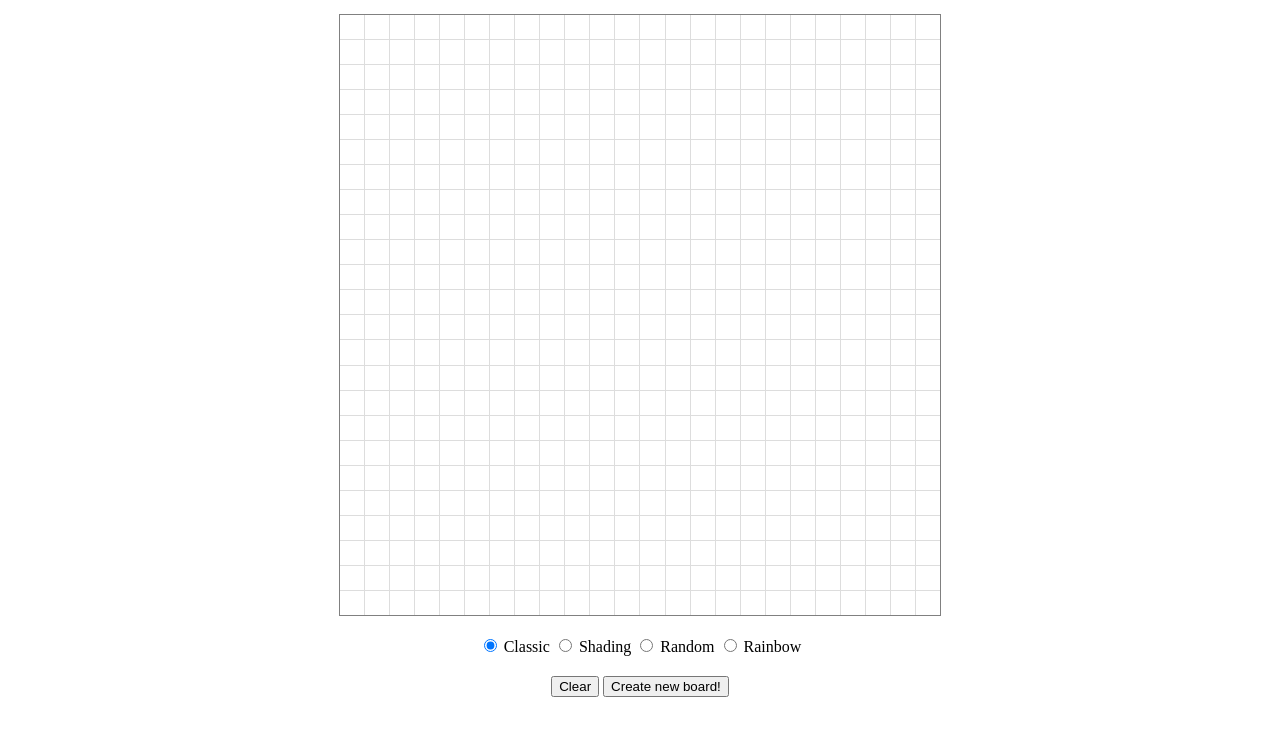
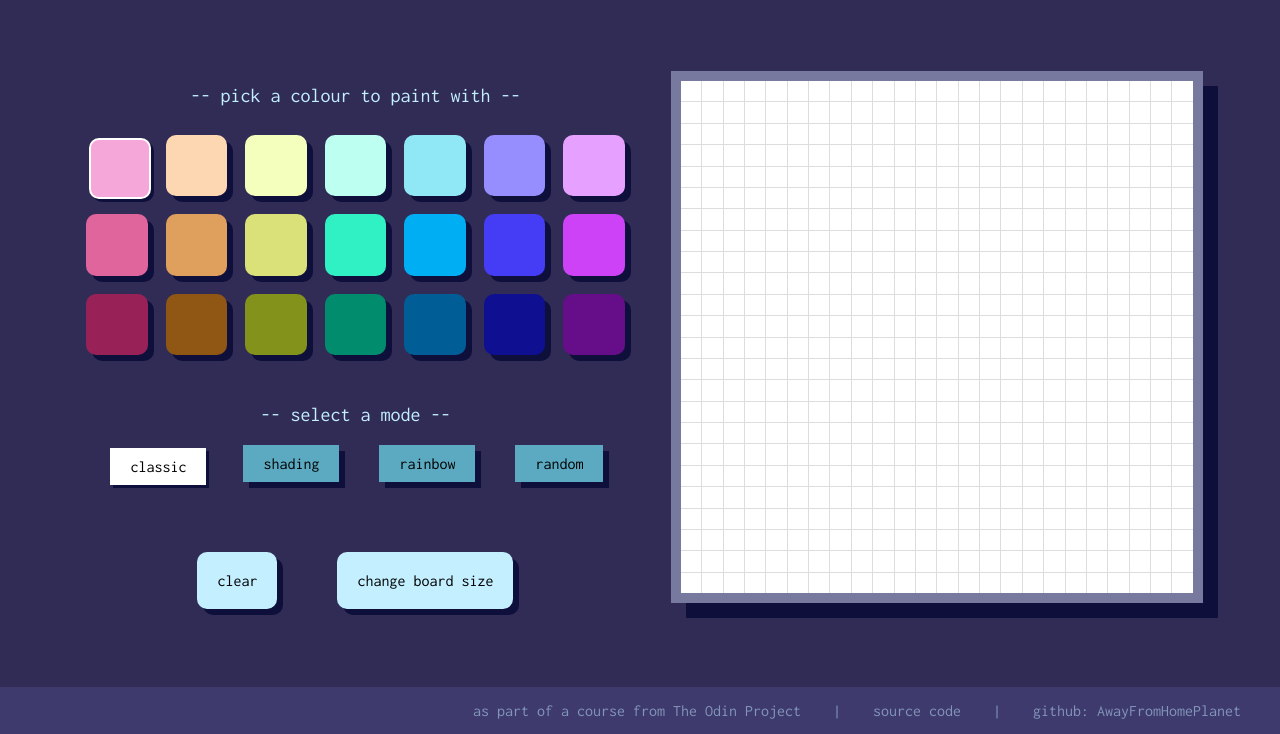
Before and after one commit to AwayFromHomePlanet/etch-a-sketch, a plain HTML site: page index.html in a window 1280 px wide. Shown: the part 66-800 px from the top of the page. Drawn offline with Linux system fonts and the light colour scheme.

Commit message:
Revamp design and layout

```diff
--- a/index.html
+++ b/index.html
@@ -5,30 +5,62 @@
         <link href="style.css" rel="stylesheet">
     </head>
     <body>
+        <h1>etch a sketch.</h1>
+        <div id="content">
+            <div id="controls">
+                <p id="colour-text">-- pick a colour to paint with --</p>
                 <div id="colours">
-            <div id="red" class="selected colour"></div>
+                    <div class="row">
+                        <div id="light-red" class="selected colour"></div>
+                        <div id="light-orange" class="colour"></div>
+                        <div id="light-yellow" class="colour"></div>
+                        <div id="light-green" class="colour"></div>
+                        <div id="light-blue" class="colour"></div>
+                        <div id="light-indigo" class="colour"></div>
+                        <div id="light-violet" class="colour"></div>
+                    </div>
+                    <div class="row">
+                        <div id="red" class="colour"></div>
                         <div id="orange" class="colour"></div>
                         <div id="yellow" class="colour"></div>
                         <div id="green" class="colour"></div>
-            <div id="teal" class="colour"></div>
+                        <div id="blue" class="colour"></div>
                         <div id="indigo" class="colour"></div>
-            <div id="purple" class="colour"></div>
+                        <div id="violet" class="colour"></div>
                     </div>
+                    <div class="row">
+                        <div id="dark-red" class="colour"></div>
+                        <div id="dark-orange" class="colour"></div>
+                        <div id="dark-yellow" class="colour"></div>
+                        <div id="dark-green" class="colour"></div>
+                        <div id="dark-blue" class="colour"></div>
+                        <div id="dark-indigo" class="colour"></div>
+                        <div id="dark-violet" class="colour"></div>
+                    </div>
+                </div>
+                <p>-- select a mode --</p>
+                <div id="modes">
+                    <div id="classic" class="pressed mode">classic</div>
+                    <div id="shading" class="mode">shading</div>
+                    <div id="rainbow" class="mode">rainbow</div>
+                    <div id="random" class="mode">random</div>
+                </div>
+                <div id="buttons">
+                    <div id="clear" class="button">clear</div>
+                    <div id="create" class="button">change board size</div>
+                </div>
+            </div>
+
             <div id="grid"></div>
-        <form>
-            <input type="radio" name="mode" id="classic" checked>
-            <label for="classic">Classic</label>
-            <input type="radio" name="mode" id="shading">
-            <label for="shading">Shading</label>
-            <input type="radio" name="mode" id="random">
-            <label for="random">Random</label>
-            <input type="radio" name="mode" id="rainbow">
-            <label for="rainbow">Rainbow</label>
-        </form>
-        <div id="buttons">
-            <button id="clear">Clear</button>
-            <button id="create">Create new board!</button>
         </div>
+        <footer>
+            as part of a course from <a href="https://www.theodinproject.com">The Odin Project</a>
+            &nbsp&nbsp | &nbsp&nbsp
+            <a href="https://github.com/AwayFromHomePlanet/etch-a-sketch">source code</a>
+            &nbsp&nbsp | &nbsp&nbsp
+            github: <a href="https://github.com/AwayFromHomePlanet">AwayFromHomePlanet</a>
+            &nbsp&nbsp
+        </footer>
     </body>
     <script src="script.js"></script>
 </html>
--- a/script.js
+++ b/script.js
@@ -1,4 +1,4 @@
-let currentColour = "red";
+let currentColour = "light-red";
 let previousColour;
 const colourContainer = document.getElementById("colours");
 const colours = document.querySelectorAll(".colour");
@@ -17,10 +17,16 @@ colours.forEach((colour) => {
 let currentHue = 0;
 
 let currentMode = "classic";
-const modes = document.querySelectorAll("input");
+let previousMode;
+const modes = document.querySelectorAll(".mode");
 modes.forEach((mode) => {
     mode.onclick = () => {
+        previousMode = currentMode;
         currentMode = mode.id;
+
+        document.getElementById(previousMode).classList.remove("pressed");
+        mode.classList.add("pressed");
+
         toggleColours();
     };
 });
@@ -30,7 +36,13 @@ const grid = document.getElementById("grid");
 let cells;
 
 const clear = document.getElementById("clear");
-clear.onclick = clearBoard;
+clear.onclick = () => {
+    clear.classList.add("pressed");
+    setTimeout(function() {
+        clear.classList.remove("pressed");
+    }, 200);
+    clearBoard();
+};
 
 const create = document.getElementById("create");
 create.onclick = changeSize;
@@ -93,8 +105,8 @@ function paintCell () {
             this.style.backgroundColor = `hsl(${currentHue}, 100%, 60%)`;
             //cycles through the greens and reds faster because there's too much
             let x = currentHue % 360;
-            if (x > 90 && x < 150) currentHue += 3; //greens
-            else if (x < 20 || x > 340) currentHue += 2; //reds
+            if (x > 95 && x < 145) currentHue += 3; //greens
+            else if (x < 10 || x > 350) currentHue += 2; //reds
             else currentHue++;
     }
 }
@@ -103,9 +115,15 @@ randomColour = () => `rgb(${rand(256)}, ${rand(256)}, ${rand(256)})`;
 
 rand = num => Math.floor(Math.random() * num);
 
+const colourText = document.getElementById("colour-text");
+
 function toggleColours () {
     if (currentMode == "classic" || currentMode == "shading") {
         colourContainer.classList.remove("invisible");
+        colourText.textContent = "-- pick a colour to paint with --";
     }
-    else colourContainer.classList.add("invisible");
+    else {
+        colourContainer.classList.add("invisible");
+        colourText.textContent = "-- choose a colour palette --"
+    }
 }
--- a/style.css
+++ b/style.css
@@ -1,21 +1,144 @@
+@import url('https://fonts.googleapis.com/css2?family=Inconsolata:wght@400;700&display=swap');
+
+* {
+    margin: 0;
+    padding: 0;
+}
+
 html {
-    --red: rgb(220, 49, 80);
-    --orange: rgb(241, 157, 38);
-    --yellow: rgb(250, 209, 28);
-    --green: rgb(157, 214, 32);
-    --teal: rgb(76, 187, 183);
-    --indigo: rgb(33, 75, 231);
-    --purple: rgb(119, 61, 212);
+    --light-red: rgb(245, 167, 218);
+    --light-orange: rgb(252, 215, 177);
+    --light-yellow: rgb(245, 255, 189);
+    --light-green: rgb(189, 255, 240);
+    --light-blue: rgb(144, 232, 247);
+    --light-indigo: rgb(150, 141, 255);
+    --light-violet: rgb(230, 160, 255);
+    --red: rgb(223, 101, 156);
+    --orange: rgb(222, 160, 92);
+    --yellow: rgb(217, 225, 120);
+    --green: rgb(48, 241, 195);
+    --blue: rgb(0, 174, 244);
+    --indigo: rgb(69, 60, 246);
+    --violet: rgb(205, 66, 247);
+    --dark-red: rgb(152, 34, 88);
+    --dark-orange: rgb(144, 86, 19);
+    --dark-yellow: rgb(130, 146, 26);
+    --dark-green: rgb(0, 140, 109);
+    --dark-blue: rgb(0, 93, 150);
+    --dark-indigo: rgb(14, 15, 145);
+    --dark-violet: rgb(102, 14, 137);
+    --shadow: rgb(15, 15, 60);
+
+    font-family: Inconsolata, monospace;
+    background-color: rgb(48, 44, 86);
+}
+
+h1 {
+    color: white;
+    background-color: rgb(102, 96, 155);
+    padding: 15px 20px;
+}
+/*
+* {
+    border: 1px solid red;
+}
+*/
+#content {
+    display: flex;
+    margin: 40px 40px 0 40px;
+    justify-content: space-evenly;
+    align-items: center;
+}
+
+#controls {
+    height: 75vh;
+    display: flex;
+    flex-direction: column;
+    justify-content: center;
+}
+
+#colours {
+    display: flex;
+    flex-direction: column;
+    margin: 20px 0;
+}
+
+.row {
+    margin: 0.7vw 0;
+    display: flex;
+    justify-content: space-evenly;
+}
+
+.colour {
+    width: 4.5vw;
+    height: 4.5vw;
+    margin: 0 0.7vw;
+    border: 2px solid transparent;
+    border-radius: 10px;
+    cursor: pointer;
+    box-shadow: 6px 6px var(--shadow);
+} .colour:hover {
+    transform: scale(1.1);
+}
+
+.selected, .selected:hover {
+    position: relative;
+    top: 3px;
+    left: 3px;
+    border: 2px solid white;
+    box-shadow: 3px 3px var(--shadow);
+    cursor: default;
+}
+
+p {
+    margin-top: 20px;
+    text-align: center;
+    font-size: 20px;
+    color: rgb(195, 239, 255);
+}
+
+#modes {
+    display: flex;
+    justify-content: center;
+    margin: 20px 0;
+}
+
+.mode {
+    margin: 0 20px;
+    padding: 10px 20px;
+    background-color: rgb(92, 170, 194);
+    box-shadow: 6px 6px var(--shadow);
+    cursor: pointer;
+} .mode:hover {
+    background-color: rgb(161, 232, 224);
+    transform: scale(1.05);
+}
+
+#buttons {
+    display: flex;
+    justify-content: center;
+    margin-top: 50px;
+}
+
+.button {
+    margin: 0 30px;
+    padding: 20px 20px;
+    border-radius: 10px;
+    background-color: rgb(195, 239, 255);
+    box-shadow: 6px 6px var(--shadow);
+    cursor: pointer;
+} .button:hover {
+    transform: scale(1.05);
 }
 
 #grid {
-    width: 75vmin;
-    height: 75vmin;
-    margin: 20px auto;
-    border: 1px solid gray;
+    width: 40vw;
+    height: 40vw;
+    border: 10px solid rgb(119, 121, 158);
     display: grid;
     grid-gap: 1px;
     background-color: #ddd;
+    box-shadow: 15px 15px var(--shadow);
 }
 
 .cell {
@@ -27,39 +150,38 @@ html {
     width: 100%;
     height: 100%;
     position: absolute;
-    opacity: 0.2;
-}
-
-#colours {
-    width: 50vw;
-    height: 5vh;
-    margin: 20px auto;
-    display: flex;
-}
-
-.colour {
-    margin: 0 20px;
-    border: 2px solid transparent;
-    border-radius: 5px;
-    flex: 1;
-    cursor: pointer;
-} .colour:hover {
-    border: 2px solid black;
+    opacity: 0.3;
 }
 
 .invisible {
     visibility: hidden;
 }
 
-.selected, .selected:hover {
-    border: 4px solid black;
+.pressed, .pressed:hover {
+    position: relative;
+    top: 3px;
+    left: 3px;
+    box-shadow: 3px 3px var(--shadow);
+    background-color: white;
+    cursor: default;
 }
 
-form {
-    margin: 20px;
-    text-align: center;
+footer {
+    width: 100%;
+    position: fixed;
+    bottom: 0;
+    right: 0;
+    padding: 15px;
+    font-size: 16px;
+    text-align: right;
+    background-color: rgb(63, 58, 109);
+    color: rgb(129, 149, 184);
 }
 
-#buttons {
-    text-align: center;
+a {
+    color: rgb(129, 149, 184);
+    text-decoration: none;
+} a:hover {
+    font-weight: 700;
+    color: white;
 }
```
Lines whose indentation alone changed are shown as unchanged.
